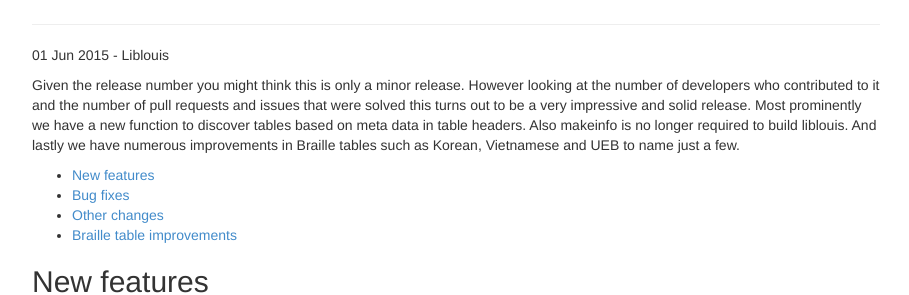
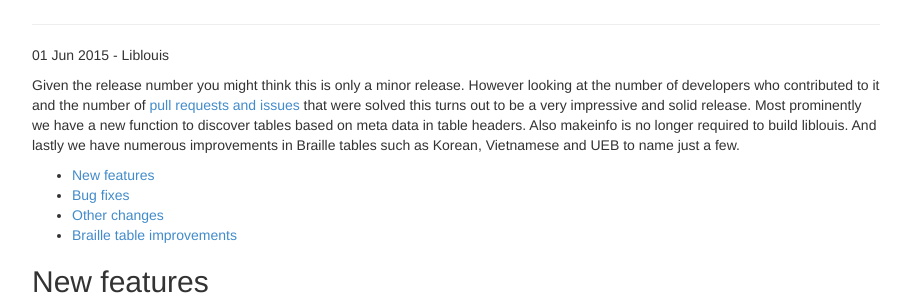
Before and after one commit to liblouis/liblouis.github.io, a Jekyll site: the page built from _posts/2015-6-1-release-2.6.3.md, in a window 1280 px wide and 1122 px high. Shown: the part 135-430 px from the top of the window, without its empty margins (38-947 px from the left). Built offline with Jekyll 4.4.1, drawn with Linux system fonts in a browser that asks for light colours; part of the change alters nothing that is shown.

```diff
--- a/_posts/2015-6-1-release-2.6.3.md
+++ b/_posts/2015-6-1-release-2.6.3.md
@@ -5,12 +5,14 @@ category: Liblouis
 
 Given the release number you might think this is only a minor release.
 However looking at the number of developers who contributed to it and
-the number of pull requests and issues that were solved this turns out
-to be a very impressive and solid release. Most prominently we have a
-new function to discover tables based on meta data in table headers.
-Also makeinfo is no longer required to build liblouis. And lastly we
-have numerous improvements in Braille tables such as Korean,
-Vietnamese and UEB to name just a few.
+the number of [pull requests and
+issues](https://github.com/liblouis/liblouis/issues?q=is%3Aclosed+milestone%3A2.6.3)
+that were solved this turns out to be a very impressive and solid
+release. Most prominently we have a new function to discover tables
+based on meta data in table headers. Also makeinfo is no longer
+required to build liblouis. And lastly we have numerous improvements
+in Braille tables such as Korean, Vietnamese and UEB to name just a
+few.
 
 * Will be replaced with the ToC
 {:toc}
```
